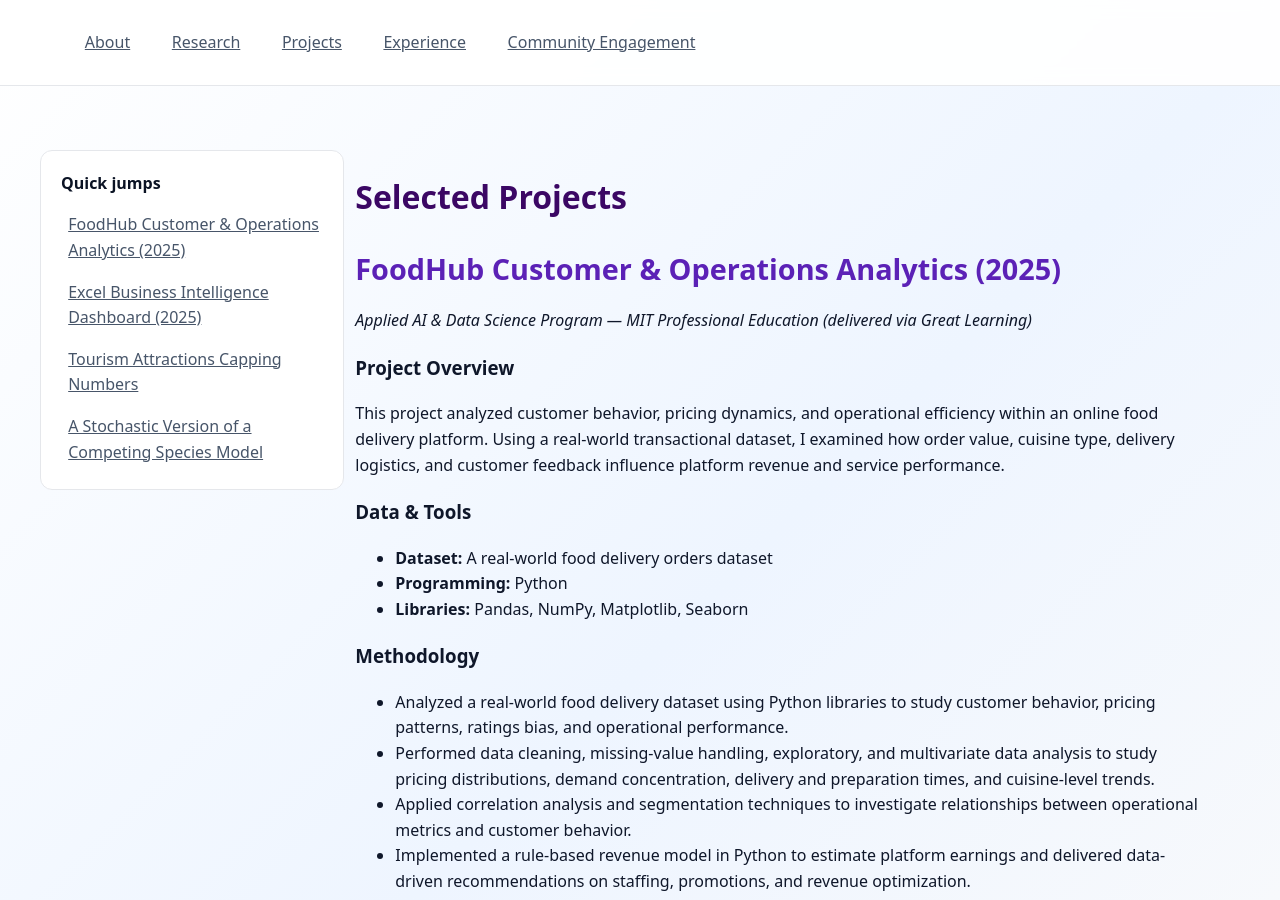
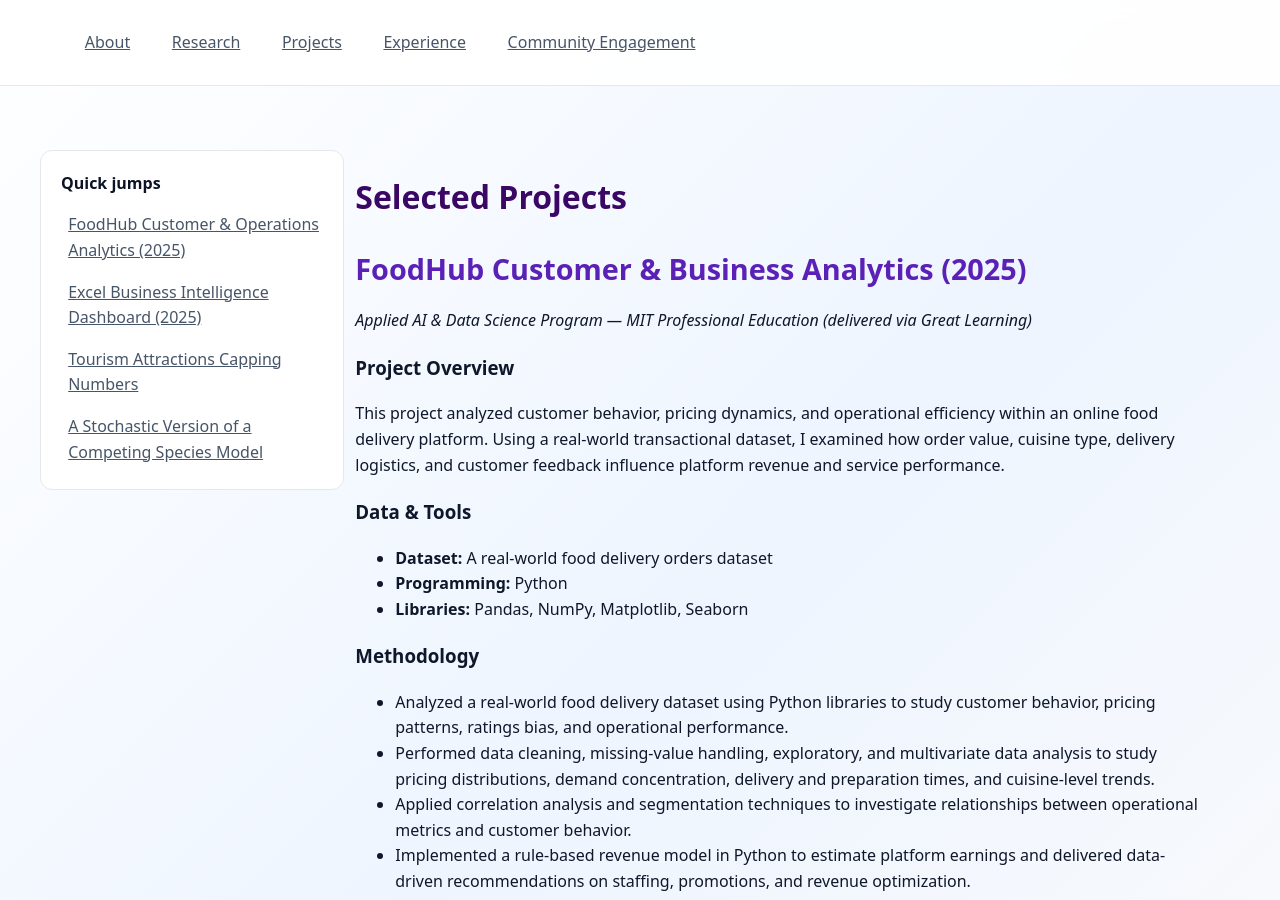
Before and after one commit to SARAH-GAKII/sarah-gakii.github.io, a Jekyll site: the page built from projects.md, in a window 1280 px wide and 900 px high. Built offline with Jekyll 4.4.1, drawn with Linux system fonts in a browser that asks for light colours.

Commit message:
Update project title from Operations to Business Analytics

```diff
--- a/projects.md
+++ b/projects.md
@@ -6,7 +6,7 @@
 <div class="page-shell">
   <aside class="sidebar">
     <h2>Quick jumps</h2>
-    <a href="#foodhub-customer-and-operations-analytics-2025">FoodHub Customer & Operations Analytics (2025)</a>
+    <a href="#foodhub-customer-and-business-analytics-2025">FoodHub Customer & Operations Analytics (2025)</a>
     <a href="#excel-bi-dashboard-2025">Excel Business Intelligence Dashboard (2025)</a>
     <a href="#tourism-attractions-capping-numbers">Tourism Attractions Capping Numbers </a>
     <a href="#a-stochastic-version-of-a-competing-species-model">A Stochastic Version of a Competing Species Model</a>
@@ -16,7 +16,7 @@
 
 # Selected Projects
 
-## FoodHub Customer & Operations Analytics (2025) {#foodhub-customer-and-operations-analytics-2025}
+## FoodHub Customer & Business Analytics (2025) {#foodhub-customer-and-business-analytics-2025}
 
 *Applied AI & Data Science Program — MIT Professional Education (delivered via Great Learning)*
 
```
